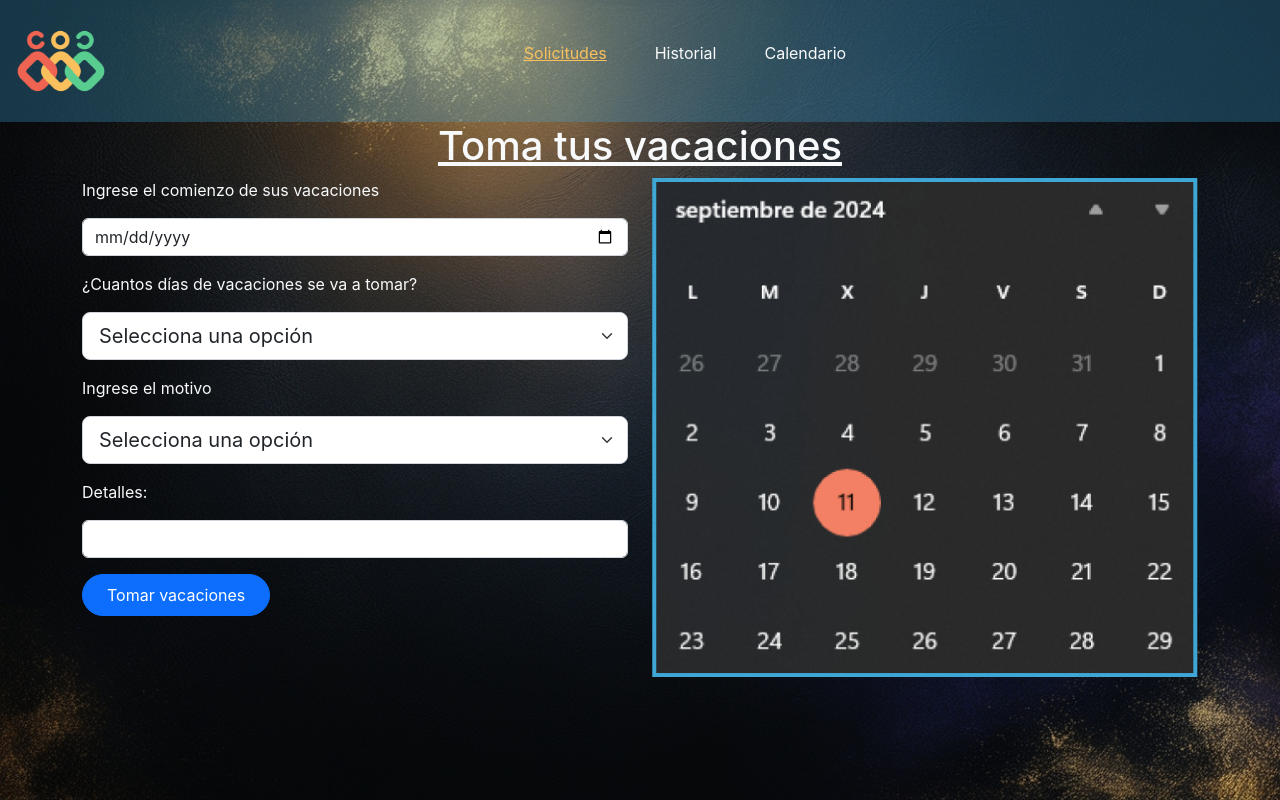
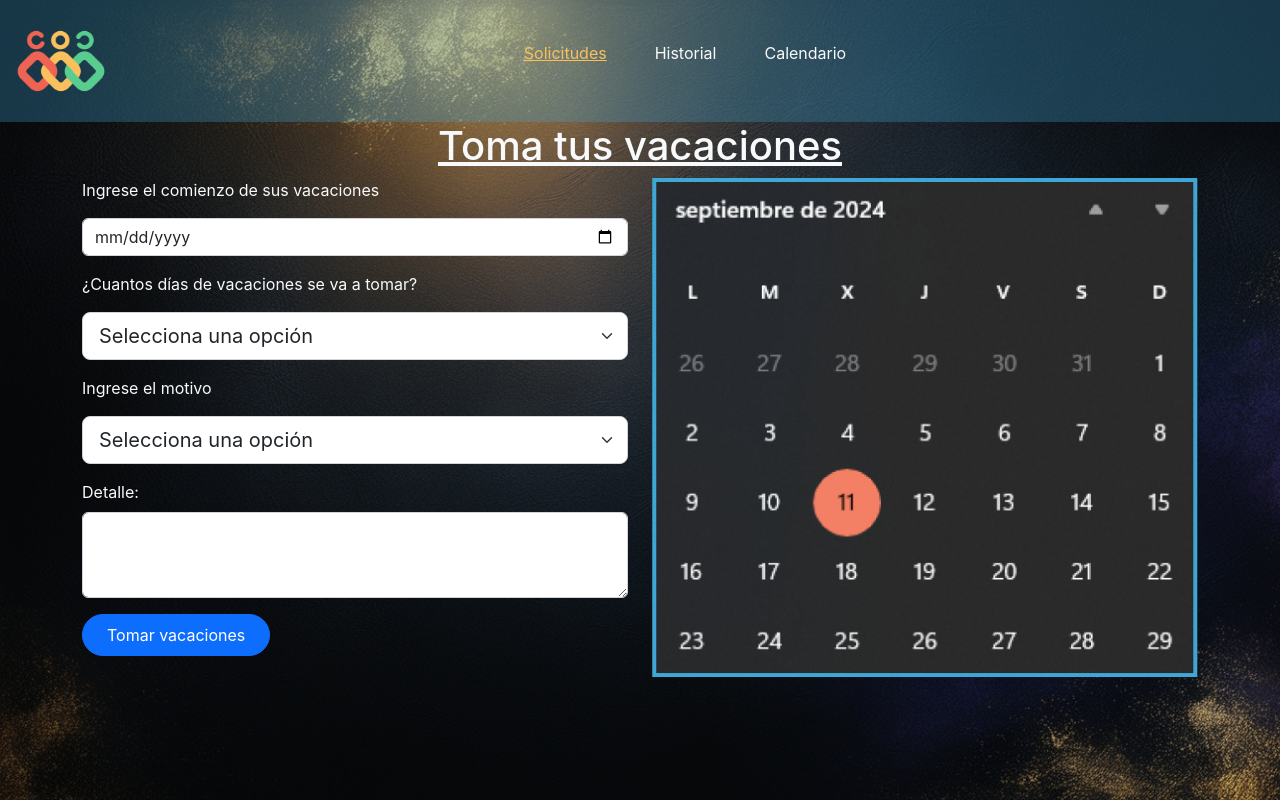
Before and after one commit to leonardo5055/vacaciones, a React (Create React App) app: page /solicitudes in a window 1280 px wide. Built offline with nearby package versions, Linux system fonts and the light colour scheme; sample sign-in values are in the browser's storage.

Commit message:
mejora de un poco

```diff
--- a/src/componentes/paginas/Home.jsx
+++ b/src/componentes/paginas/Home.jsx
@@ -10,7 +10,7 @@ function Home() {
                 <div className='col-lg-6 col-md-8 col-sm-12'>
                     <form action="">
                         <p className='text-light'>Ingrese el comienzo de sus vacaciones</p>
-                        <input type="date" id="fecha_inicio" name="fecha_inicio" class="form-control"/>
+                        <input type="date" id="fecha_inicio" name="fecha_inicio" class="form-control" />
                         <p className='text-light mt-3'>¿Cuantos días de vacaciones se va a tomar?</p>
                         <select className="form-select form-select-lg mb-3" aria-label="Large select example">
                             <option selected>Selecciona una opción</option>
@@ -43,8 +43,10 @@ function Home() {
                             <option value="2">Enfermedad</option>
                             <option value="2">Licencia</option>
                         </select>
-                        <p className='text-light'>Detalles:</p>
-                        <input type="text" className='form-control mb-3' />
+                        <div class="mb-3">
+                            <label for="exampleFormControlTextarea1" className="form-label text-light">Detalle:</label>
+                            <textarea class="form-control" id="exampleFormControlTextarea1" rows="3"></textarea>
+                        </div>
                         <Link to="/historial"><button className='btn btn-primary px-4 py-2 rounded-pill'>Tomar vacaciones</button></Link>
 
                     </form>
```
Also changed, not shown: src/componentes/paginas/Calendario.jsx (+4 -4 lines).
